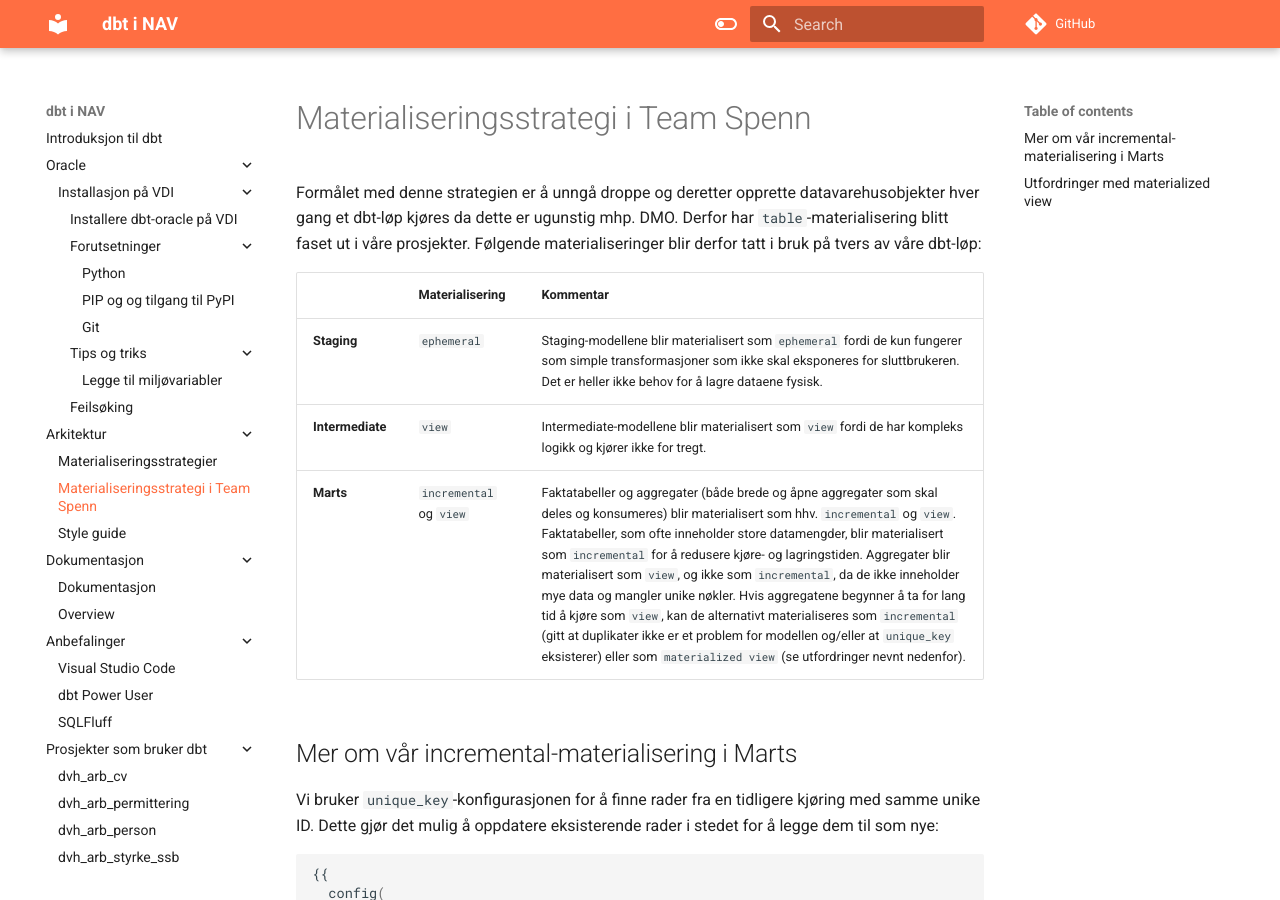
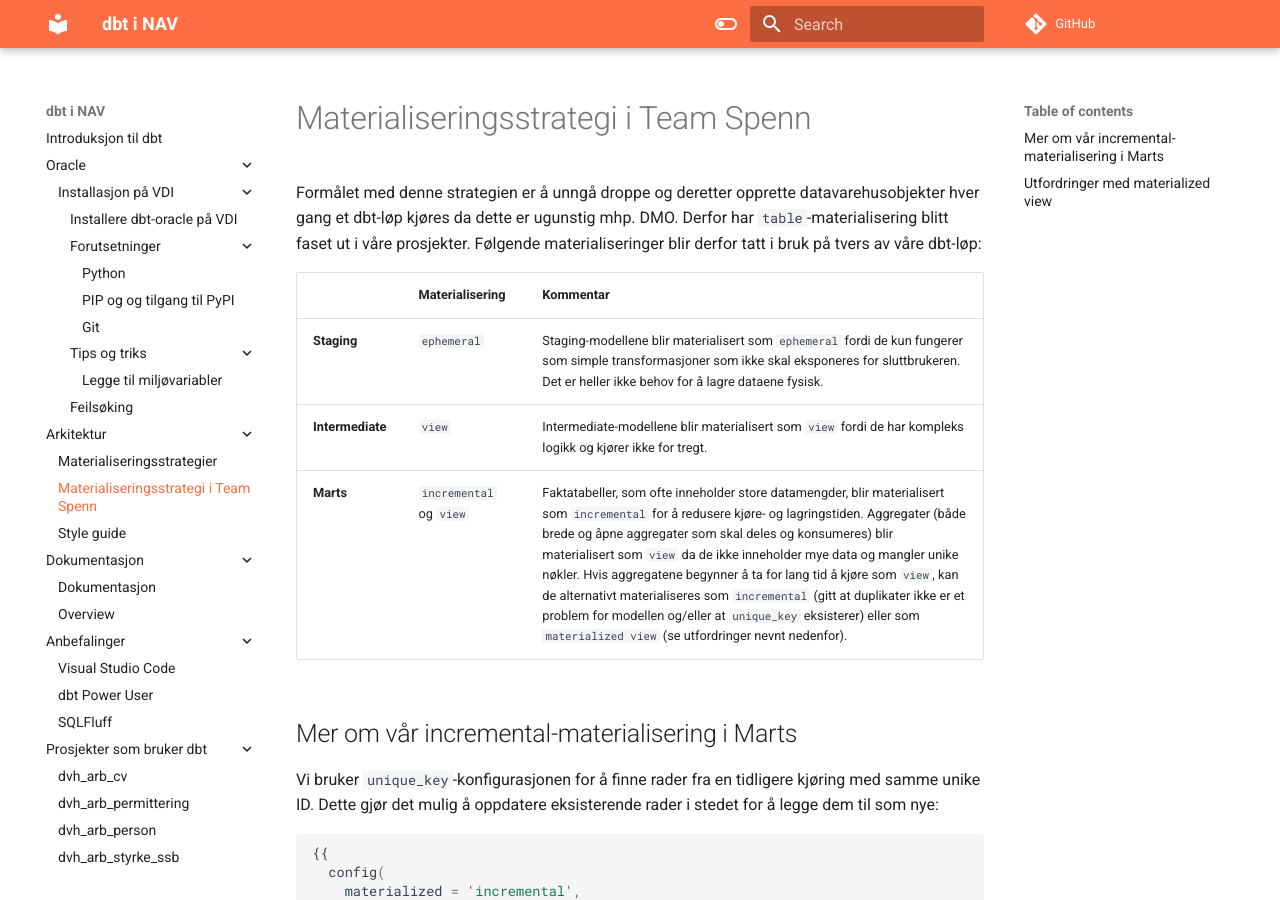
Before and after one commit to navikt/dbt-i-nav, an MkDocs documentation site: the page built from docs/arkitektur/materialisering_spenn.md, in a window 1280 px wide and 900 px high. Built offline with MkDocs 1.6.1 and Material for MkDocs 9.7.7, drawn with Linux system fonts in a browser that asks for light colours; comment, search, counter and statistics services are not loaded.

Commit message:
Litt mer fiks i dokumentasjonen for Spenns materialiseringsstrategi

```diff
--- a/docs/arkitektur/materialisering_spenn.md
+++ b/docs/arkitektur/materialisering_spenn.md
@@ -6,7 +6,7 @@ Formålet med denne strategien er å unngå droppe og deretter opprette datavare
 |------------------|-------------------------|------------------------------------------------------------------------------------------------------------------------------------------------------------------------------------------------------------------------------------------------------------------------------------------------------------------------------------------------------------------------------------------------------------------------------------------------------------------------------------------------------------------------------------------------------------------------------------------------------------------------------------------------------------------------------------------|
 | **Staging**      | `ephemeral`             | Staging-modellene blir materialisert som `ephemeral` fordi de kun fungerer som simple transformasjoner som ikke skal eksponeres for sluttbrukeren. Det er heller ikke behov for å lagre dataene fysisk.                                                                                                                                                                                                                                                                                                                                                                                                                                                                                  |
 | **Intermediate** | `view`                  | Intermediate-modellene blir materialisert som `view` fordi de har kompleks logikk og kjører ikke for tregt.                                                                                                                                                                                                                                                                                                                                                                                                                                                                                                                                                                              |
-| **Marts**        | `incremental` og `view` | Faktatabeller og aggregater (både brede og åpne aggregater som skal deles og konsumeres) blir materialisert som hhv. `incremental` og `view`. Faktatabeller, som ofte inneholder store datamengder, blir materialisert som `incremental` for å redusere kjøre- og lagringstiden. Aggregater blir materialisert som `view`, og ikke som `incremental`, da de ikke inneholder mye data og mangler unike nøkler. Hvis aggregatene begynner å ta for lang tid å kjøre som `view`, kan de alternativt materialiseres som `incremental` (gitt at duplikater ikke er et problem for modellen og/eller at `unique_key` eksisterer) eller som `materialized view` (se utfordringer nevnt nedenfor). |
+| **Marts**        | `incremental` og `view` | Faktatabeller, som ofte inneholder store datamengder, blir materialisert som `incremental` for å redusere kjøre- og lagringstiden. Aggregater (både brede og åpne aggregater som skal deles og konsumeres) blir materialisert som `view` da de ikke inneholder mye data og mangler unike nøkler. Hvis aggregatene begynner å ta for lang tid å kjøre som `view`, kan de alternativt materialiseres som `incremental` (gitt at duplikater ikke er et problem for modellen og/eller at `unique_key` eksisterer) eller som `materialized view` (se utfordringer nevnt nedenfor).                                                                                                            |
 
 ## Mer om vår incremental-materialisering i Marts
 
```
